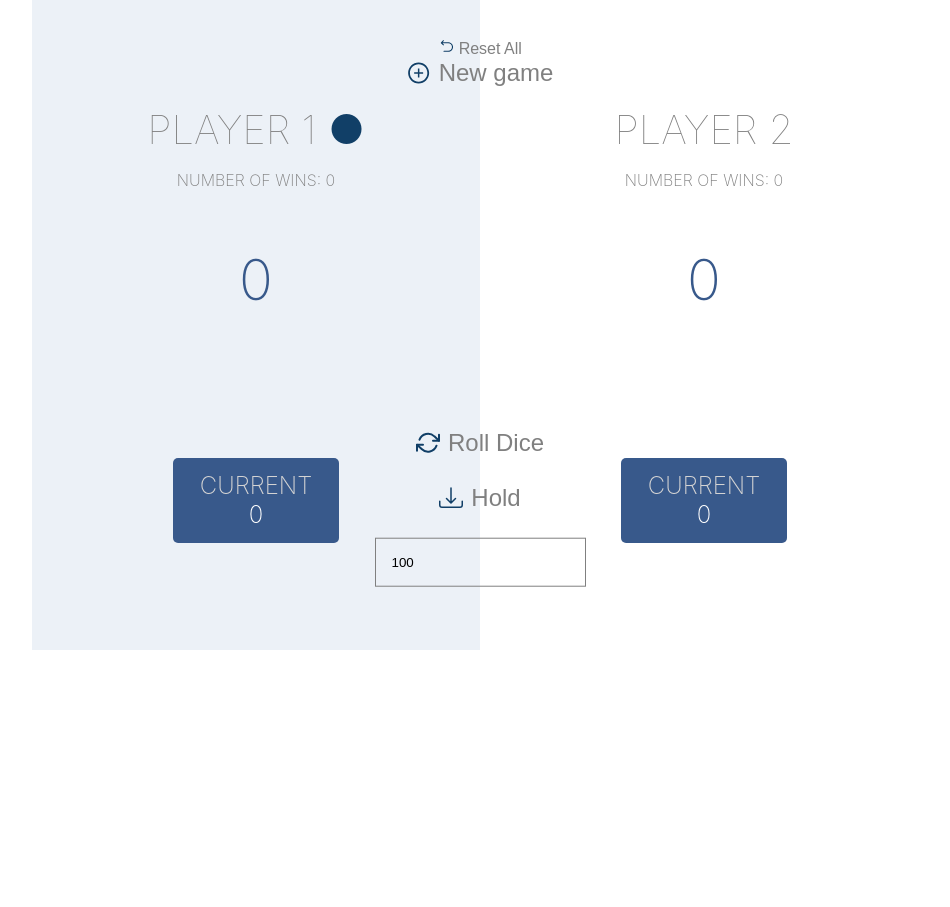
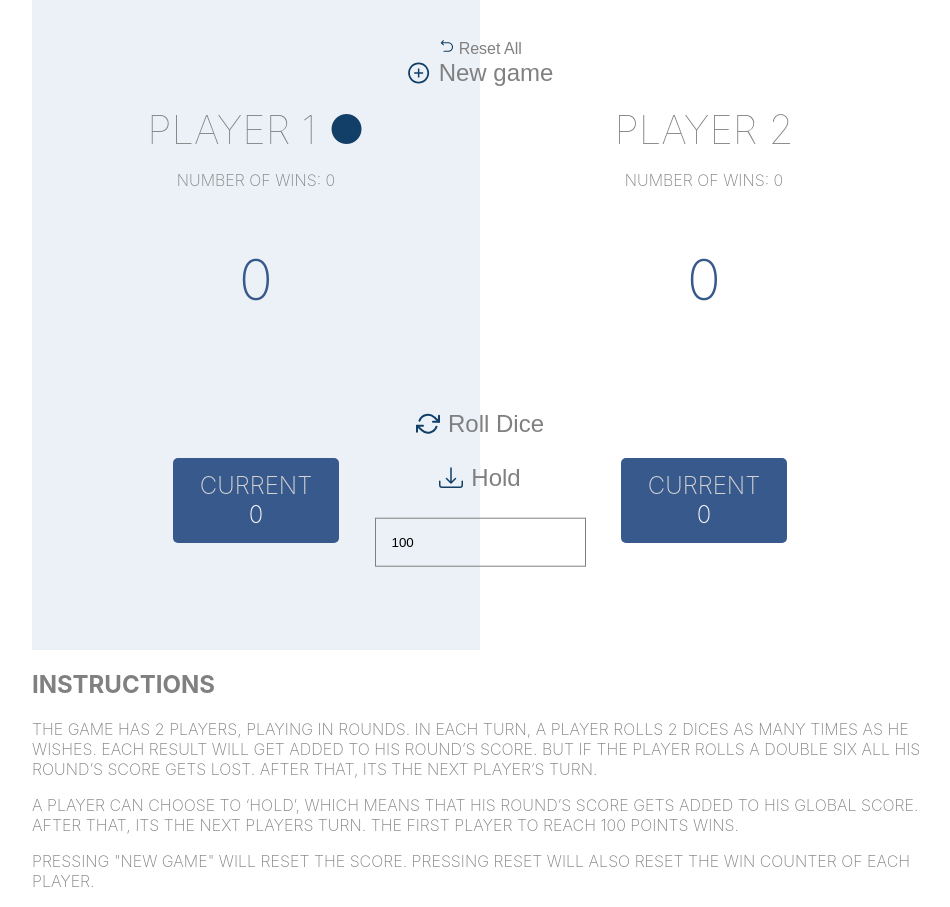
Before and after one commit to ibrod83/dice, a React (Create React App) app: page / in a window 1280 px wide. Shown: the whole page, without its empty margins (160-1110 px from the left). Before the commit the page ends 800 px from the top, so only its background shows below. Built offline with nearby package versions, Linux system fonts and the light colour scheme.

Commit message:
added instructions

```diff
--- a/src/App.tsx
+++ b/src/App.tsx
@@ -2,7 +2,7 @@ import Board from './Board/Board';
 
 function App() {
   return (
-    <div >
+    <div className='container'>
       <Board></Board>
     </div>
   );
--- a/src/Board/Board.tsx
+++ b/src/Board/Board.tsx
@@ -56,6 +56,7 @@ function Board() {
     })
   }
 
+  //Moves to the next player in the array, or goes back to the first(relevant for more than two players)
   const switchToNextPlayer = () => {
     modifyPlayerByIndex(currentPlayerIndex, { isActive: false })
     const nextPlayerIndex = players[currentPlayerIndex + 1] ? currentPlayerIndex + 1 : 0
@@ -88,31 +89,35 @@ function Board() {
     }
   }
 
-  const reset = (shouldKeepNumWins: boolean) => {
+  const newGame = () => {
     setPlayers((currentPlayers) => {
-      if (shouldKeepNumWins) {
       return defaultBoard.players.map((p, i) => {
         return {
           ...p,
           numWins: currentPlayers[i].numWins//Maintain the number of wins of each player
         }
       })
-      } else {
-        return defaultBoard.players
-      }
-
     })
     setCurrentDice1(null)
     setCurrentDice2(null)
   }
 
+  const reset = () => {
+    setPlayers(defaultBoard.players)
+    setCurrentDice1(null)
+    setCurrentDice2(null)
+    setGoalScore(defaultBoard.goalScore)
+
+  }
+
 
 
   return (
+    <>
     <div className="board">
       <div className="board__reset">
-        <IconButton className='board__reset-button' onClick={() => { reset(false) }} icon={<RxReset color={iconColor} />}>Reset All</IconButton>
-        <IconButton onClick={() => { reset(true) }} icon={<AiOutlinePlusCircle color={iconColor} />}>New game</IconButton>
+        <IconButton className='board__reset-button' onClick={reset} icon={<RxReset color={iconColor} />}>Reset All</IconButton>
+        <IconButton onClick={newGame} icon={<AiOutlinePlusCircle color={iconColor} />}>New game</IconButton>
       </div>
       <div className="board__players">
         <Player player={players[0]}></Player>
@@ -128,7 +133,29 @@ function Board() {
         <IconButton disabled={hasEnded} onClick={hold} icon={<BsDownload color={iconColor} />}> Hold</IconButton>
         <input min={1} onChange={(e) => { setGoalScore(parseInt(e.target.value)) }} value={goalScore} type="number" className='board__controls-input' placeholder='Final Score' />
       </div>
+
     </div>
+    <div className="instructions">
+    <h2>Instructions</h2>
+    <p>
+      The game has 2 players, playing in rounds.
+    In each turn, a player rolls 2 dices as many times as he wishes.
+    Each result will get added to his round’s score.
+    But if the player rolls a double six all his round’s score gets lost.
+    After that, its the next player’s turn.
+    </p>
+   <p>
+    A player can choose to ‘Hold’, which means that his round’s score
+    gets added to his global score. After that, its the next players turn.
+    The first player to reach 100 points wins.
+   </p>
+   <p>
+    Pressing "new game" will reset the score. Pressing reset will also reset the win counter of each player.
+   </p>
+
+  </div>
+    </>
+
   );
 }
 
--- a/src/Board/style.css
+++ b/src/Board/style.css
@@ -1,19 +1,9 @@
 .board {
-    padding: 0px 15%;
-
     position: relative;
     width: 100%;
-    text-transform: uppercase;
-    color: grey;
-    font-weight: 200;
-
 }
 
-@media only screen and (max-width: 900px) {
-   .board{
-    padding: 0px 5%;
-   }
-  }
+
 
 .board__reset {
     text-align: center;
@@ -47,7 +37,7 @@
 
 .board__controls{
     align-items: center;
-    top:78%;
+    top:75%;
     left:50%;
     transform: translate(-50%, -50%);
     position: absolute;
--- a/src/Board/types.ts
+++ b/src/Board/types.ts
@@ -4,7 +4,7 @@ import { Player } from "../Player/types"
 
   export interface Board{
     players:Player[]
-    goalScore:number | null
+    goalScore:number
     dice1:number |null
     dice2:number |null
 
--- a/src/Board/utils.ts
+++ b/src/Board/utils.ts
@@ -26,7 +26,7 @@ export const defaultBoard: Board = {
         overallScore: 0
     }
     ],
-    goalScore: 20,
+    goalScore: 100,
     dice1: null,
     dice2: null
 };
--- a/src/index.css
+++ b/src/index.css
@@ -15,6 +15,19 @@ body {
 
 }
 
+.container{
+  text-transform: uppercase;
+  color: grey;
+  font-weight: 200;
+  padding: 0px 15%;
+}
+
+@media only screen and (max-width: 900px) {
+  .container{
+   padding: 0px 5%;
+  }
+ }
+
 code {
   font-family: source-code-pro, Menlo, Monaco, Consolas, 'Courier New',
     monospace;
```
Lines whose indentation alone changed are shown as unchanged.
